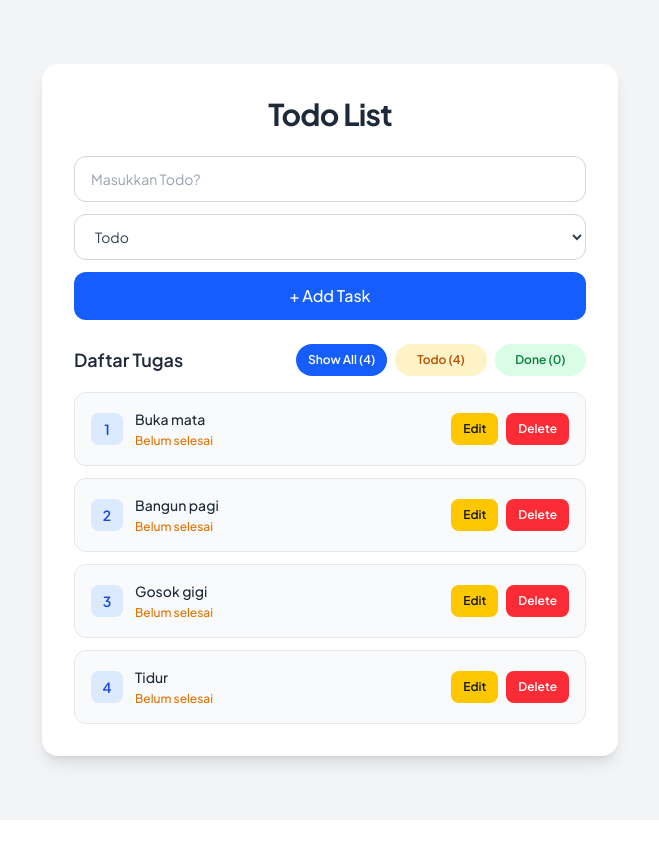
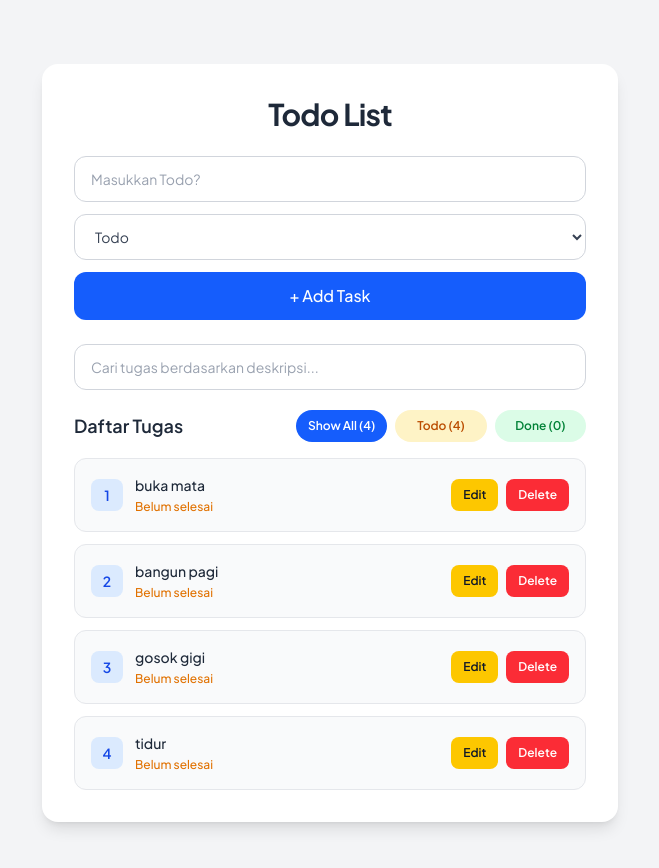
Before and after one commit to aryoprasetya60-netizen/product_koperasi-kita, a React (Vite) app: page / in a window 1280 px wide. Shown: the top 868 px of the page, without its empty margins (310-969 px from the left). Before the commit the page ends 820 px from the top, so only its background shows below. Built offline with nearby package versions, Linux system fonts and the light colour scheme.

Commit message:
[FEATURE] add feature search by description

```diff
--- a/src/components/pages/TodoList.tsx
+++ b/src/components/pages/TodoList.tsx
@@ -1,20 +1,9 @@
 import { useEffect, useMemo, useRef, useState } from "react";
 import TodoListItem from "../todolist/todoListItem";
-
-interface Todo {
-  id: number;
-  description: string;
-  isCompleted: boolean;
-}
+import { todoList } from "../../data/todos";
+import type { Todo } from "../../types/todo.type";
 
 type TodoFilter = "all" | "todo" | "done";
-
-const todoList: Todo[] = [
-  { id: 1, description: "Buka mata", isCompleted: false },
-  { id: 2, description: "Bangun pagi", isCompleted: false },
-  { id: 3, description: "Gosok gigi", isCompleted: false },
-  { id: 4, description: "Tidur", isCompleted: false },
-];
 
 function TodoList() {
   const [description, setDescription] = useState("");
@@ -22,7 +11,26 @@ function TodoList() {
   const [isCompleted, setIsCompleted] = useState(false);
   const [editId, setEditId] = useState<number | null>(null);
   const [filter, setFilter] = useState<TodoFilter>("all");
+  const [search, setSearch] = useState("");
+  const [debouncedSearch, setDebouncedSearch] = useState("");
   const isEditing = editId != null;
+  const inputRef = useRef<HTMLInputElement>(null);
+
+  useEffect(() => {
+    const timer = setTimeout(() => {
+      setDebouncedSearch(search);
+    }, 1000);
+
+    return () => {
+      clearTimeout(timer);
+    };
+  }, [search]);
+
+  useEffect(() => {
+    if (editId !== null) {
+      inputRef.current?.focus();
+    }
+  }, [editId]);
 
   const todoCounter = useMemo(
     () => todos.filter((todo) => !todo.isCompleted).length,
@@ -44,6 +52,12 @@ function TodoList() {
 
     return todos;
   }, [todos, filter]);
+
+  const searchedTodos = useMemo(() => {
+    return filteredTodos.filter((todo) =>
+      todo.description.toLowerCase().includes(debouncedSearch.toLowerCase()),
+    );
+  }, [filteredTodos, debouncedSearch]);
 
   // Menambahkan tugas baru
   function handleAddTodo() {
@@ -133,11 +147,12 @@ function TodoList() {
           }}
         >
           <input
+            ref={inputRef}
             type="text"
             placeholder="Masukkan Todo?"
             value={description}
             onChange={(e) => setDescription(e.target.value)}
-            className="w-full rounded-xl border border-gray-300 px-4 py-3 text-sm text-gray-800 outline-none  placeholder:text-gray-400"
+            className="w-full rounded-xl border border-gray-300 px-4 py-3 text-sm text-gray-800 outline-none placeholder:text-gray-400 focus:border-blue-500 focus:ring-2 focus:ring-blue-100"
           />
 
           <select
@@ -173,7 +188,16 @@ function TodoList() {
           </div>
         </form>
 
-        {/* Ringkasan Tugas */}
+        {/* Ringkasan Tugas & search */}
+        <div className="mb-5">
+          <input
+            type="text"
+            placeholder="Cari tugas berdasarkan deskripsi..."
+            value={search}
+            onChange={(e) => setSearch(e.target.value)}
+            className="w-full rounded-xl border border-gray-300 px-4 py-3 text-sm text-gray-800 outline-none placeholder:text-gray-400 focus:border-blue-500 focus:ring-2 focus:ring-blue-100"
+          />
+        </div>
         <div className="mb-4 flex items-center justify-between gap-3">
           <h2 className="text-lg font-semibold text-gray-800">Daftar Tugas</h2>
 
@@ -217,9 +241,9 @@ function TodoList() {
         </div>
 
         {/* Daftar Todo */}
-        {filteredTodos.length > 0 ? (
+        {searchedTodos.length > 0 ? (
           <ul className="space-y-3">
-            {filteredTodos.map((todo, index) => (
+            {searchedTodos.map((todo, index) => (
               <TodoListItem
                 key={todo.id}
                 todo={todo}
--- /dev/null
+++ b/src/data/todos.ts
@@ -0,0 +1,24 @@
+import type { Todo } from "../types/todo.type";
+
+export const todoList: Todo[] = [
+  {
+    id: 1,
+    description: "buka mata",
+    isCompleted: false,
+  },
+  {
+    id: 2,
+    description: "bangun pagi",
+    isCompleted: false,
+  },
+  {
+    id: 3,
+    description: "gosok gigi",
+    isCompleted: false,
+  },
+  {
+    id: 4,
+    description: "tidur",
+    isCompleted: false,
+  },
+];
```
